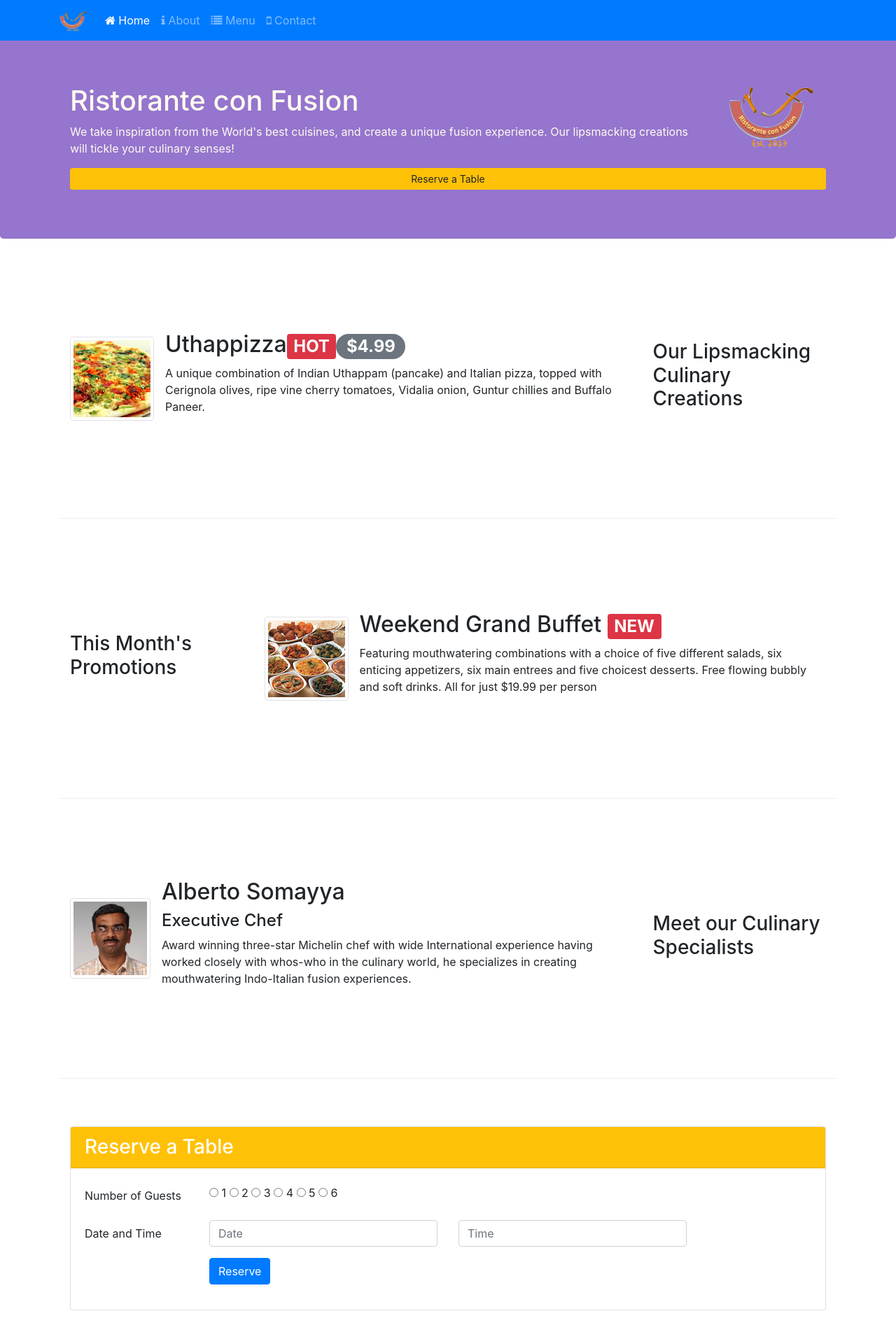
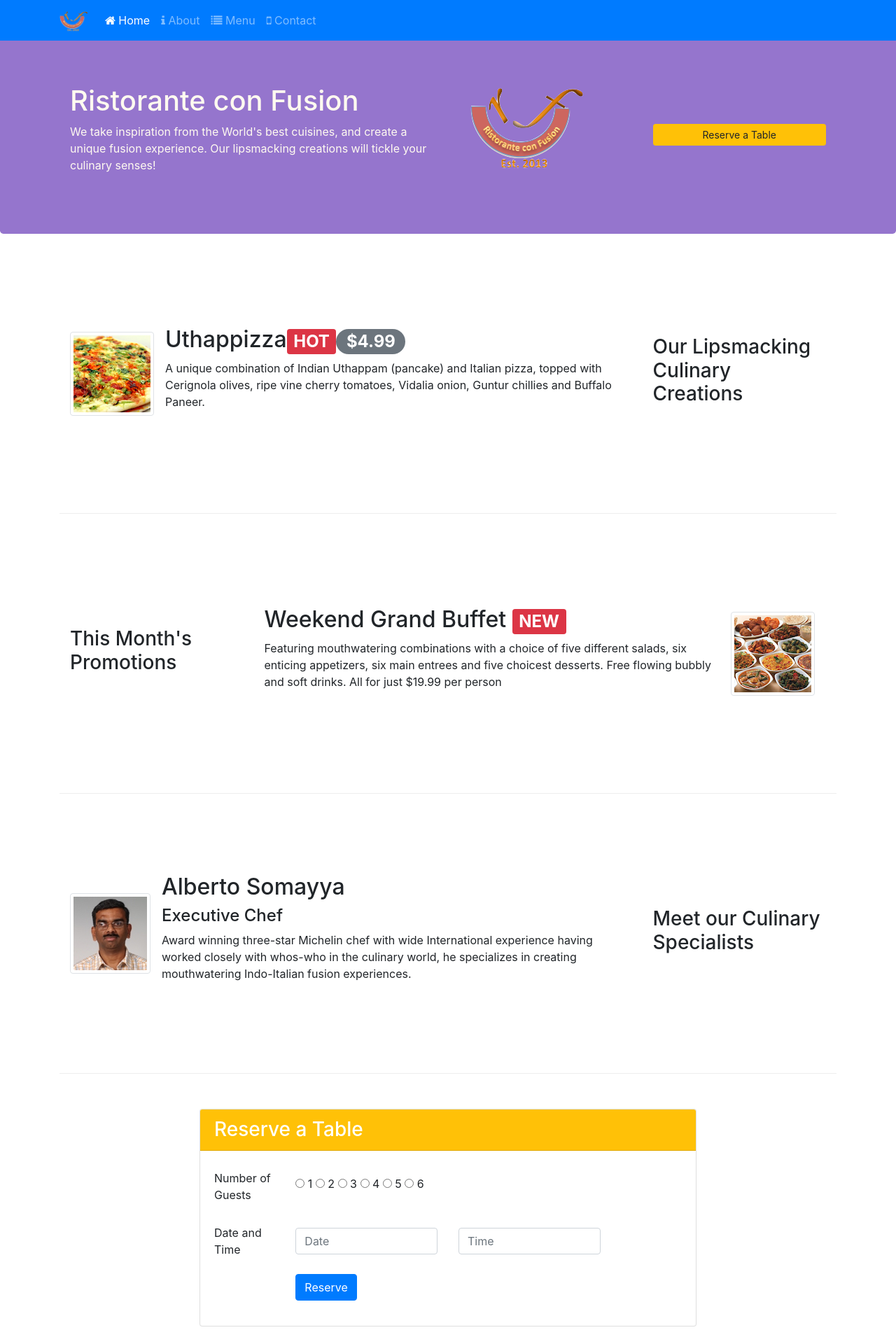
Before and after one commit to sebgatullah372/Coursera-bootstrap4, a website: page index.html in a window 1280 px wide. Shown: the top 1900 px of the page at 70% size. Drawn offline with nearby package versions, Linux system fonts and the light colour scheme.

Commit message:
assignment 02 final

```diff
--- a/index.html
+++ b/index.html
@@ -20,7 +20,7 @@
     <header class="jumbotron">
         <div class="container">
             <div class="row row-header">
-                <div class="col-12 col-sm-10">
+                <div class="col-12 col-sm-6">
                     <h1>Ristorante con Fusion</h1>
                     <p>We take inspiration from the World's best cuisines, and create a unique fusion experience. Our lipsmacking creations will tickle your culinary senses!</p>
                 </div>
@@ -80,17 +80,17 @@
             </div>
             <div class="col col-sm order-sm-last col-md">
                 <div class="media">
-                                 <img class="d-flex mr-3 img-thumbnail align-self-center"
-                            src="img/buffet.png" alt="buffet">
+
 
 
                     <div class="media-body">
 
                 <h2>Weekend Grand Buffet <span class="badge badge-danger">NEW</span></h2>
 
-                <p>Featuring mouthwatering combinations with a choice of five different salads, six enticing appetizers, six main entrees and five choicest desserts. Free flowing bubbly and soft drinks. All for just $19.99 per person </p>
+                <p class="d-none d-sm-block">Featuring mouthwatering combinations with a choice of five different salads, six enticing appetizers, six main entrees and five choicest desserts. Free flowing bubbly and soft drinks. All for just $19.99 per person </p>
 
             </div>
+            <img class="d-flex mr-3 img-thumbnail align-self-center" src="img/buffet.png" alt="buffet">
         </div>
             </div>
         </div>
@@ -116,7 +116,7 @@
     </div>
 
         <div class="row row-content justify-content-center">
-            <div class="col col-sm-12 align-self-center">
+            <div class="col col-sm-8 align-self-center">
                 <div class="card">
 
                        <h3 class="card-header bg-warning text-white">Reserve a Table</h3>
```
